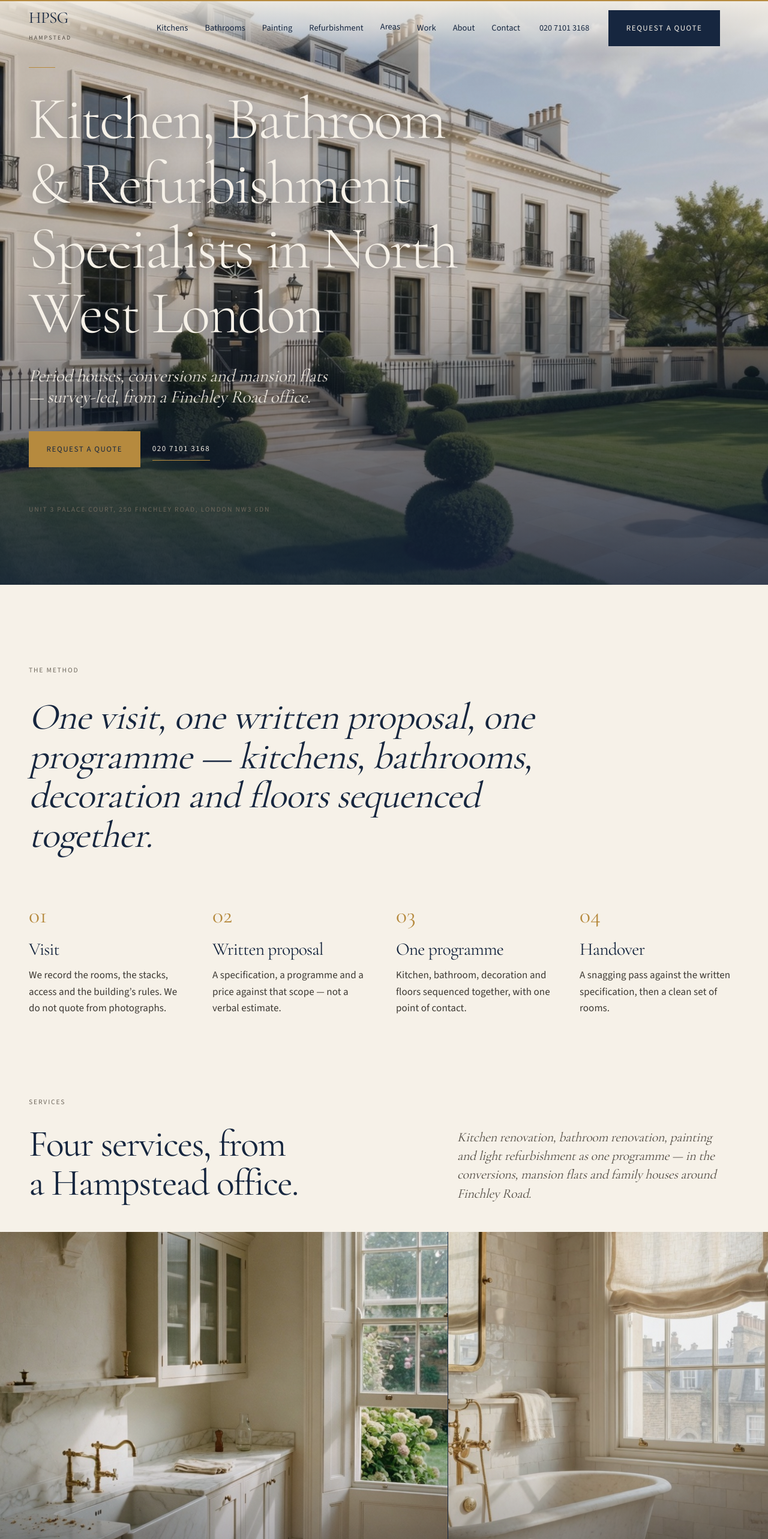
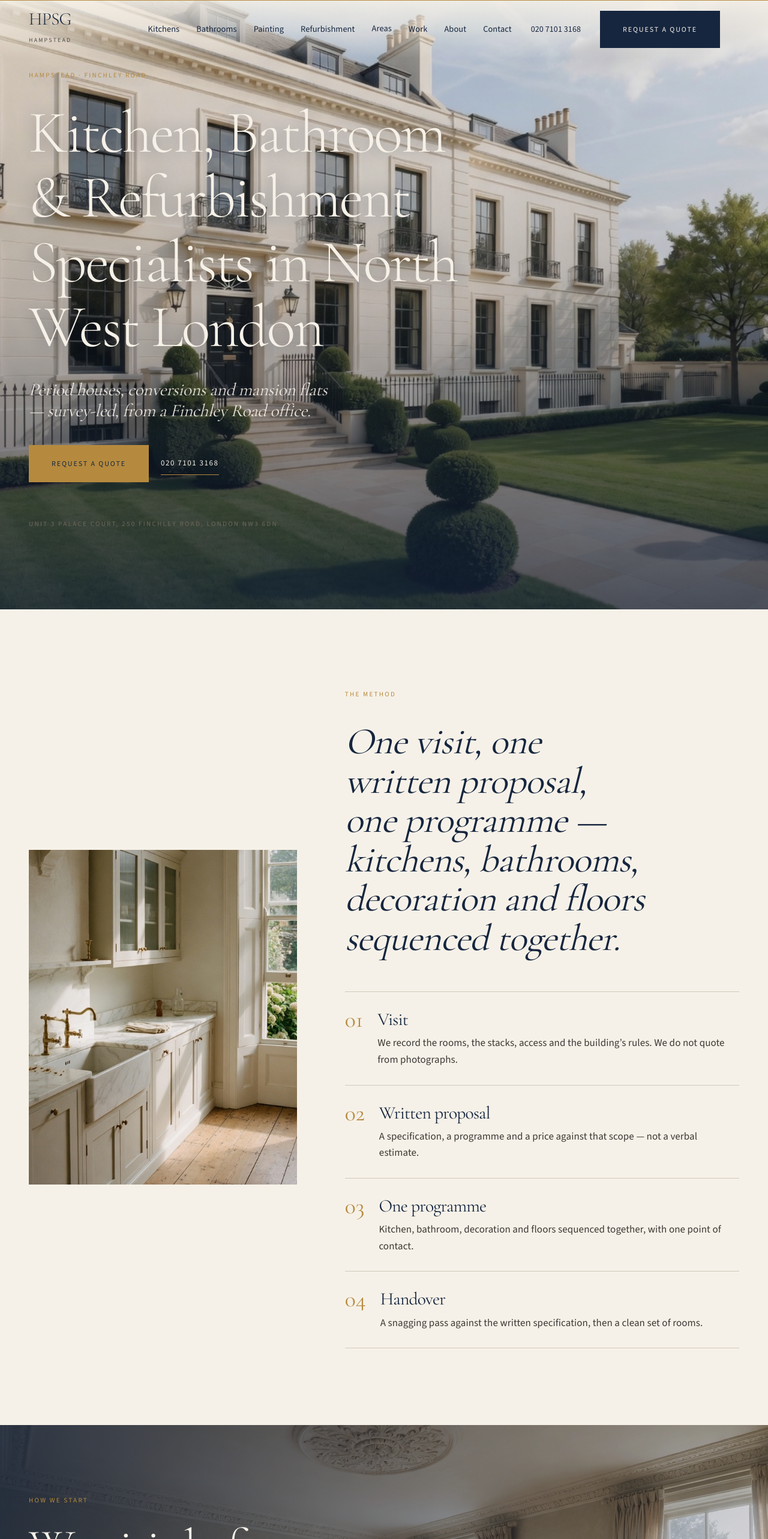
Before and after one commit to BabyShield/hpsg, a Next.js app: page / in a window 1280 px wide. Shown: the top 2566 px of the page at 60% size. Built offline with nearby package versions, Linux system fonts and the light colour scheme.

Commit message:
Lift the site into a quieter, more photographic interior practice.

```diff
--- a/src/app/contact/page.tsx
+++ b/src/app/contact/page.tsx
@@ -92,8 +92,9 @@ export default function ContactPage() {
         <form
           action={formAction}
           method={site.formEndpoint ? "post" : "get"}
-          className="space-y-8 lg:col-span-7 lg:pt-20"
+          className="space-y-8 border-t border-gold/50 pt-10 lg:col-span-7 lg:border-t-0 lg:border-l lg:border-gold/40 lg:pl-14 lg:pt-20"
         >
+          <p className="kicker">Enquiry</p>
           <p className="text-sm text-grey-600">
             {site.formEndpoint
               ? "Send an enquiry."
--- a/src/app/globals.css
+++ b/src/app/globals.css
@@ -68,13 +68,14 @@ h3,
 h4 {
   color: var(--color-navy);
   font-family: var(--font-display);
-  font-weight: 400;
+  font-weight: 300;
   letter-spacing: -0.028em;
   text-wrap: balance;
 }
 
-h1 {
-  font-weight: 300;
+h3,
+h4 {
+  font-weight: 400;
 }
 
 h1.text-bone,
@@ -100,21 +101,25 @@ h3.text-bone {
 
 .rule {
   display: block;
-  width: 2.75rem;
+  width: 3.25rem;
   height: 1px;
   background: var(--color-gold);
 }
 
 .caption,
 .kicker {
-  font-size: 0.72rem;
+  font-size: 0.7rem;
   font-weight: 500;
-  letter-spacing: 0.16em;
+  letter-spacing: 0.2em;
   text-transform: uppercase;
 }
 
-:where(.caption, .kicker) {
+:where(.caption) {
   color: var(--color-grey-500);
+}
+
+:where(.kicker) {
+  color: var(--color-gold);
 }
 
 .lede {
@@ -125,7 +130,7 @@ h3.text-bone {
 }
 
 .hero-type {
-  text-shadow: 0 2px 28px rgb(22 38 63 / 0.55);
+  text-shadow: 0 1px 24px rgb(22 38 63 / 0.35);
 }
 
 .nav-link {
@@ -155,15 +160,16 @@ h3.text-bone {
   display: inline-flex;
   align-items: center;
   justify-content: center;
-  padding: 1rem 1.85rem;
-  font-size: 0.8125rem;
+  min-width: 12.5rem;
+  padding: 1.05rem 2.1rem;
+  font-size: 0.75rem;
   font-weight: 500;
-  letter-spacing: 0.12em;
+  letter-spacing: 0.16em;
   text-transform: uppercase;
   transition:
-    background-color 220ms ease,
-    color 220ms ease,
-    border-color 220ms ease;
+    background-color 280ms ease,
+    color 280ms ease,
+    border-color 280ms ease;
 }
 
 .btn-primary {
@@ -212,7 +218,7 @@ h3.text-bone {
 }
 
 .img-zoom img {
-  transition: transform 1.4s cubic-bezier(0.22, 1, 0.36, 1);
+  transition: transform 1.8s cubic-bezier(0.22, 1, 0.36, 1);
 }
 
 .group:hover .img-zoom img,
@@ -245,8 +251,8 @@ h3.text-bone {
 
 .mosaic {
   display: grid;
-  gap: 1px;
-  background-color: var(--color-navy);
+  gap: 2px;
+  background-color: var(--color-bone);
 }
 
 .mosaic-light {
--- a/src/app/page.tsx
+++ b/src/app/page.tsx
@@ -8,8 +8,9 @@ import { CtaBand } from "@/components/ui/CtaBand";
 import { FaqAccordion } from "@/components/ui/FaqAccordion";
 import { PhotoTile } from "@/components/ui/PhotoTile";
 import { ServiceCard } from "@/components/ui/ServiceCard";
+import { StatementBand } from "@/components/ui/StatementBand";
 import { homeFaqs, homeMethod, whyHpsg } from "@/data/home";
-import { areaPhotos, homeHero, officeNeighbourhood } from "@/data/photos";
+import { areaPhotos, homeHero, officeNeighbourhood, servicePhotos } from "@/data/photos";
 import { services } from "@/data/services";
 import { addressSingleLine, site } from "@/data/site";
 import { pageMetadata } from "@/lib/metadata";
@@ -82,9 +83,9 @@ export default function HomePage() {
           alt={homeHero.alt}
           className="absolute inset-0 h-full w-full object-cover object-[center_70%]"
         />
-        <div className="absolute inset-0 bg-gradient-to-t from-navy/82 via-navy/18 to-navy/10" />
-        <Container className="relative flex min-h-svh flex-col justify-end pb-24 pt-28 md:pb-28">
-          <p className="rule mb-8" aria-hidden="true" />
+        <div className="absolute inset-0 bg-gradient-to-t from-navy/72 via-navy/18 to-transparent" />
+        <Container className="relative flex min-h-svh flex-col justify-end pb-24 pt-28 md:pb-32">
+          <p className="kicker hero-type mb-7 text-gold">Hampstead · Finchley Road</p>
           <h1 className="hero-type max-w-5xl font-display text-[2.35rem] font-light leading-[1.08] text-bone sm:text-6xl md:text-7xl">
             Kitchen, Bathroom & Refurbishment
             <span className="block">Specialists in North West London</span>
@@ -106,27 +107,50 @@ export default function HomePage() {
       </section>
 
       <section className="py-24 sm:py-32">
-        <Container>
+        <Container className="grid items-center gap-16 lg:grid-cols-12 lg:gap-20">
+          <div className="lg:col-span-5">
+            <ContentImage
+              photo={servicePhotos["kitchen-renovation"]}
+              className="aspect-[4/5] w-full"
+              sizes="(min-width: 1024px) 40vw, 100vw"
+            />
+          </div>
+          <div className="lg:col-span-7">
             <p className="kicker mb-8">The method</p>
-          <p className="lede max-w-4xl text-3xl text-navy md:text-5xl">
+            <h2 className="lede max-w-xl text-3xl text-navy md:text-5xl">
               One visit, one written proposal, one programme — kitchens, bathrooms,
               decoration and floors sequenced together.
+            </h2>
+            <ol className="mt-14">
+              {homeMethod.map((step, index) => (
+                <li
+                  key={step.title}
+                  className="grid grid-cols-[auto_1fr] gap-6 border-t border-grey-200 py-7 last:border-b"
+                >
+                  <span className="font-display text-3xl leading-none text-gold">
+                    {String(index + 1).padStart(2, "0")}
+                  </span>
+                  <div>
+                    <h3 className="font-display text-2xl font-normal">{step.title}</h3>
+                    <p className="mt-2 max-w-measure text-base leading-relaxed text-grey-700">
+                      {step.text}
                     </p>
-          <ol className="mt-20 grid gap-10 sm:grid-cols-2 lg:grid-cols-4">
-            {homeMethod.map((step, index) => (
-              <li key={step.title}>
-                <p className="font-display text-3xl text-gold">
-                  {String(index + 1).padStart(2, "0")}
-                </p>
-                <h2 className="mt-4 font-display text-2xl font-normal">{step.title}</h2>
-                <p className="mt-3 text-base leading-relaxed text-grey-700">{step.text}</p>
+                  </div>
                 </li>
               ))}
             </ol>
+          </div>
         </Container>
       </section>
 
-      <section className="pb-24 sm:pb-32">
+      <StatementBand
+        photo={servicePhotos["painting-decorating"]}
+        kicker="How we start"
+        title="We visit before we write a proposal."
+        text="Tell us the property and the rooms in scope. A survey in the room is the difference between a programme that holds and a strip-out that stops on day two."
+      />
+
+      <section className="py-24 sm:py-32">
         <Container className="mb-12 grid items-end gap-10 lg:grid-cols-12">
           <div className="lg:col-span-7">
             <p className="kicker mb-6">Services</p>
@@ -270,7 +294,7 @@ export default function HomePage() {
         </Container>
       </section>
 
-      <CtaBand photo={officeNeighbourhood} />
+      <CtaBand />
     </>
   );
 }
--- a/src/components/home/FeaturedProjects.tsx
+++ b/src/components/home/FeaturedProjects.tsx
@@ -37,7 +37,7 @@ export function FeaturedProjects() {
         <div className="flex flex-col items-start justify-between gap-10 lg:flex-row lg:items-end">
           <div className="max-w-2xl">
             <p className="kicker mb-5">Work</p>
-            <h2 className="font-display text-4xl font-normal sm:text-5xl">Typical rooms</h2>
+            <h2 className="font-display text-4xl font-light sm:text-5xl">Typical rooms</h2>
             <p className="lede mt-6 max-w-measure text-xl text-grey-600">
               Photographs show the kind of kitchens, bathrooms and interiors we
               take on. Named case studies will follow from supplied summaries.
--- a/src/components/layout/Header.tsx
+++ b/src/components/layout/Header.tsx
@@ -33,8 +33,8 @@ export function Header() {
           : "sticky top-0 z-50 border-b border-navy/6 bg-bone/85 backdrop-blur-md"
       }
     >
-      <div className="h-[2px] bg-gold" aria-hidden="true" />
-      <Container className="flex items-center justify-between gap-6 py-3.5">
+      <div className="h-px bg-gold" aria-hidden="true" />
+      <Container className="flex items-center justify-between gap-6 py-4">
         <Wordmark compact />
         <div className="flex items-center gap-8">
           <nav className="hidden lg:block" aria-label="Primary">
@@ -97,7 +97,7 @@ export function Header() {
             {site.phoneDisplay}
           </a>
           <span className="hidden lg:inline-flex">
-            <Link href="/contact/" className="btn btn-primary py-2.5 px-4 text-[0.7rem]">
+            <Link href="/contact/" className="btn btn-primary min-w-0 px-5 py-2.5 text-[0.68rem]">
               Request a quote
             </Link>
           </span>
--- a/src/components/layout/Wordmark.tsx
+++ b/src/components/layout/Wordmark.tsx
@@ -10,8 +10,8 @@ export function Wordmark({
   return (
     <Link href="/" className={`block ${inverted ? "text-bone" : "text-navy"}`}>
       <span
-        className={`block font-display font-normal tracking-tight ${
-          compact ? "text-[1.7rem] leading-none" : "text-[2.85rem] leading-none"
+        className={`block font-display font-light tracking-tight ${
+          compact ? "text-[1.85rem] leading-none" : "text-[2.85rem] leading-none"
         }`}
       >
         HPSG
--- a/src/components/ui/CtaBand.tsx
+++ b/src/components/ui/CtaBand.tsx
@@ -23,8 +23,8 @@ export function CtaBand({
         aria-hidden="true"
         className="absolute inset-0 h-full w-full object-cover object-[center_70%]"
       />
-      <div className="absolute inset-0 bg-navy/78" />
-      <Container className="relative flex flex-col items-start justify-between gap-12 py-28 sm:py-36 lg:flex-row lg:items-end">
+      <div className="absolute inset-0 bg-gradient-to-r from-navy/84 via-navy/58 to-navy/38" />
+      <Container className="relative flex flex-col items-start justify-between gap-12 py-32 sm:py-40 lg:flex-row lg:items-end">
         <div className="max-w-2xl">
           <p className="rule mb-8" aria-hidden="true" />
           <h2 className="font-display text-4xl font-light text-bone sm:text-6xl">{title}</h2>
--- a/src/components/ui/ServiceCard.tsx
+++ b/src/components/ui/ServiceCard.tsx
@@ -23,9 +23,10 @@ export function ServiceCard({
     <article className={`group relative min-h-[18rem] overflow-hidden bg-navy ${className}`.trim()}>
       <Link href={to} className="absolute inset-0 block">
         <ContentImage photo={photo} fillParent className="img-zoom" sizes={sizes} />
-        <div className="absolute inset-0 bg-gradient-to-t from-navy/60 via-navy/5 to-transparent transition-opacity duration-700 group-hover:from-navy/70" />
+        <div className="absolute inset-0 bg-gradient-to-t from-navy/58 via-navy/8 to-transparent transition-opacity duration-700 group-hover:from-navy/72" />
         <div className="absolute inset-x-0 bottom-0 p-6 text-bone md:p-8">
-          <h3 className="font-display text-2xl font-normal text-bone md:text-3xl">{service.name}</h3>
+          <p className="rule mb-4" aria-hidden="true" />
+          <h3 className="font-display text-2xl font-normal text-bone md:text-4xl">{service.name}</h3>
         </div>
       </Link>
     </article>
--- /dev/null
+++ b/src/components/ui/StatementBand.tsx
@@ -0,0 +1,48 @@
+import Link from "next/link";
+
+import type { Photo } from "@/data/photos";
+import { site } from "@/data/site";
+
+import { Container } from "./Container";
+
+export function StatementBand({
+  photo,
+  kicker = "The visit",
+  title,
+  text,
+}: {
+  photo: Photo;
+  kicker?: string;
+  title: string;
+  text?: string;
+}) {
+  return (
+    <section className="relative min-h-[32rem] overflow-hidden text-bone md:min-h-[42rem]">
+      {/* eslint-disable-next-line @next/next/no-img-element */}
+      <img
+        src={photo.src}
+        alt=""
+        aria-hidden="true"
+        className="absolute inset-0 h-full w-full object-cover object-[center_60%]"
+      />
+      <div className="absolute inset-0 bg-gradient-to-r from-navy/78 via-navy/42 to-navy/12" />
+      <Container className="relative flex min-h-[32rem] flex-col justify-end py-20 md:min-h-[42rem] md:py-28">
+        <p className="kicker text-gold">{kicker}</p>
+        <h2 className="mt-6 max-w-3xl font-display text-4xl font-light text-bone sm:text-6xl">
+          {title}
+        </h2>
+        {text ? (
+          <p className="lede mt-6 max-w-xl text-xl text-bone/88 md:text-2xl">{text}</p>
+        ) : null}
+        <div className="mt-10 flex flex-col items-start gap-5 sm:flex-row sm:items-center">
+          <Link href="/contact/" className="btn btn-gold">
+            Request a quote
+          </Link>
+          <a href={`tel:${site.phoneTel}`} className="btn-line text-bone">
+            {site.phoneDisplay}
+          </a>
+        </div>
+      </Container>
+    </section>
+  );
+}
```
Also changed, not shown: src/components/ui/PageHero.tsx (+18 -4 lines), src/components/ui/PhotoTile.tsx (+4 -3 lines). Lines whose indentation alone changed are shown as unchanged.
